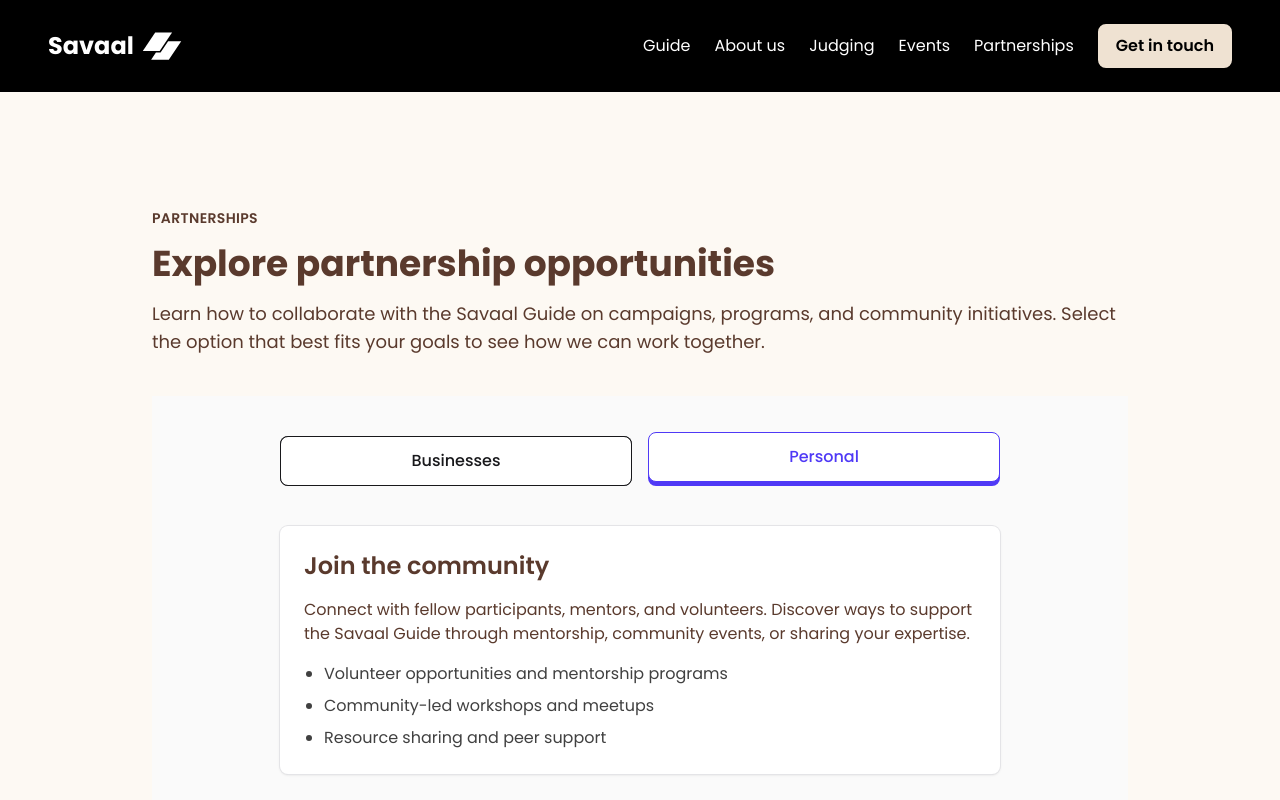
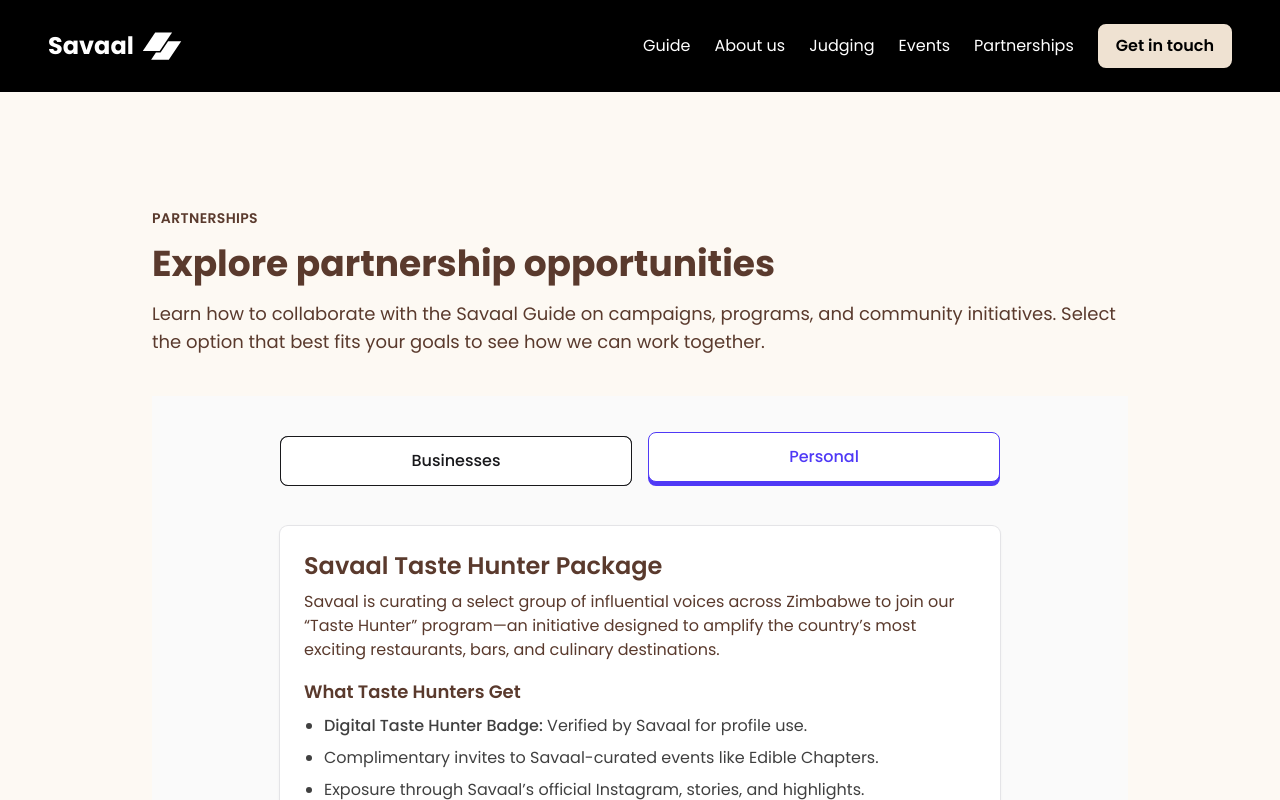
Before and after one commit to LayerSyncAi/savaal, a Next.js app: page /partnerships in a window 1280 px wide. Both pictures are taken after a click on the button "Personal". Shown: the top 800 px of the page. Built offline with nearby package versions, Linux system fonts and the light colour scheme.

Commit message:
Add Taste Hunter details to personal partnerships

```diff
--- a/app/partnerships/components/Personal.tsx
+++ b/app/partnerships/components/Personal.tsx
@@ -1,19 +1,75 @@
 export const Personal = () => {
   return (
     <div className="space-y-4 rounded-lg bg-white p-6 shadow-sm ring-1 ring-zinc-200">
-      <h2 className="text-2xl font-semibold text-neutral-900">
-        Join the community
-      </h2>
+      <div className="space-y-2">
+        <h2 className="text-2xl font-semibold text-neutral-900">
+          Savaal Taste Hunter Package
+        </h2>
+        <p className="text-neutral-700">
+          Savaal is curating a select group of influential voices across
+          Zimbabwe to join our “Taste Hunter” program—an initiative designed to
+          amplify the country’s most exciting restaurants, bars, and culinary
+          destinations.
+        </p>
+      </div>
+
+      <div className="space-y-2">
+        <h3 className="text-lg font-semibold text-neutral-900">
+          What Taste Hunters Get
+        </h3>
+        <ul className="list-disc space-y-2 pl-5 text-neutral-700">
+          <li>
+            <span className="font-medium">Digital Taste Hunter Badge:</span> Verified
+            by Savaal for profile use.
+          </li>
+          <li>
+            Complimentary invites to Savaal-curated events like Edible
+            Chapters.
+          </li>
+          <li>
+            Exposure through Savaal’s official Instagram, stories, and
+            highlights.
+          </li>
+          <li>
+            Opportunity to earn through content partnerships and venue campaigns.
+          </li>
+          <li>
+            Early access to featured restaurant openings and launches.
+          </li>
+        </ul>
+      </div>
+
+      <div className="space-y-2">
+        <h3 className="text-lg font-semibold text-neutral-900">Taste Hunter Tiers</h3>
+        <ul className="list-disc space-y-2 pl-5 text-neutral-700">
+          <li>Bronze – 1k+ followers | Story repost | Limited event access</li>
+          <li>Silver – 5k+ followers | 1 Reel + Story | Monthly features</li>
+          <li>
+            Gold – 10k+ followers | Content package (Reel + Post + Story) | Event
+            co-host opportunities
+          </li>
+          <li>
+            Platinum – 25k+ followers | Priority venue invites | Listed in Taste
+            Hunter Hall of Fame
+          </li>
+        </ul>
+      </div>
+
+      <div className="space-y-2">
+        <h3 className="text-lg font-semibold text-neutral-900">What Savaal Gets</h3>
+        <ul className="list-disc space-y-2 pl-5 text-neutral-700">
+          <li>High-quality user-generated content (UGC)</li>
+          <li>Feedback from on-site dining experiences</li>
+          <li>Organic exposure to influencer networks</li>
+          <li>Visual assets and testimonials for featured venues</li>
+        </ul>
+      </div>
+
       <p className="text-neutral-700">
-        Connect with fellow participants, mentors, and volunteers. Discover ways
-        to support the Savaal Guide through mentorship, community events, or
-        sharing your expertise.
+        This is more than a collaboration—it is a movement to raise the
+        standards and visibility of Zimbabwe’s hospitality scene. Apply now to
+        become a Taste Hunter.
       </p>
-      <ul className="list-disc space-y-2 pl-5 text-neutral-700">
-        <li>Volunteer opportunities and mentorship programs</li>
-        <li>Community-led workshops and meetups</li>
-        <li>Resource sharing and peer support</li>
-      </ul>
     </div>
   );
 };
```
